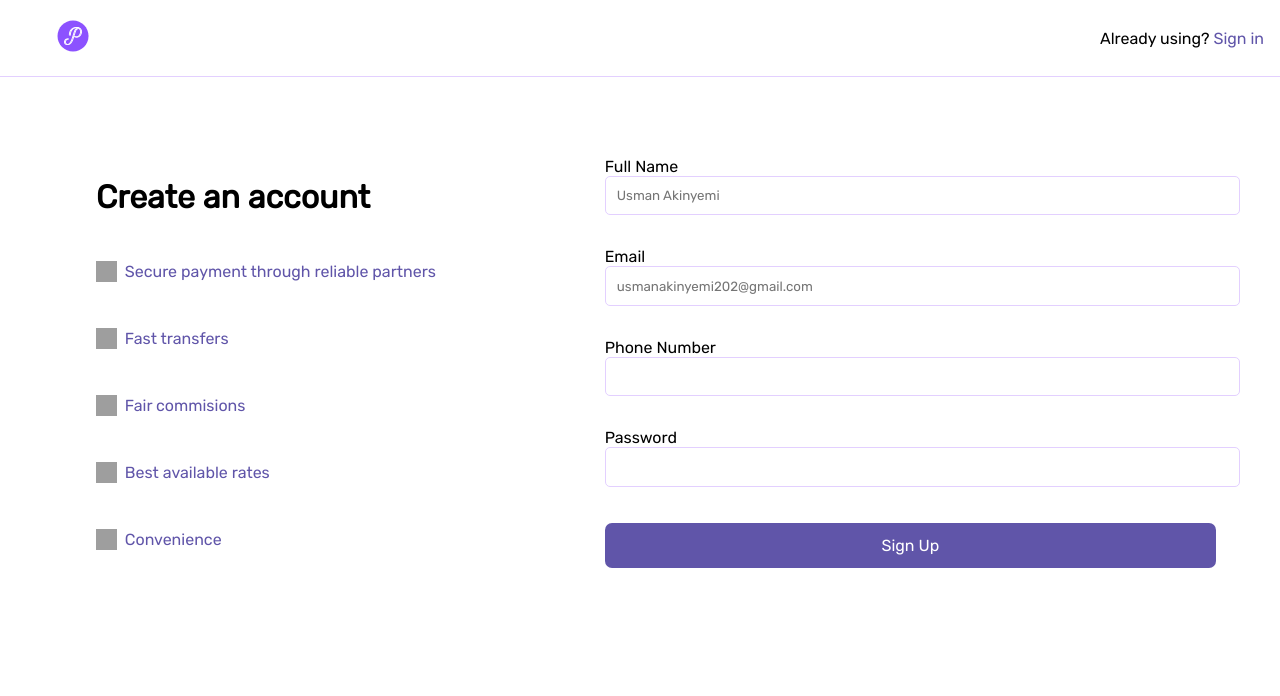
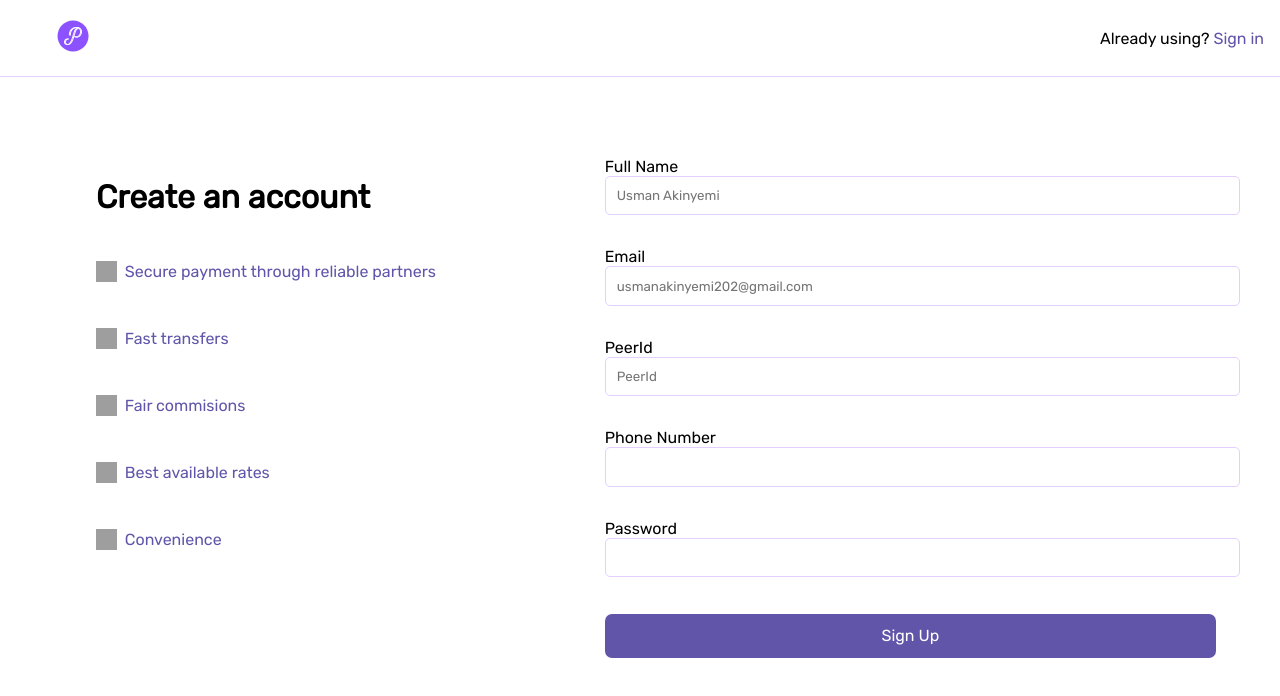
Before and after one commit to Qudusayo/UIHacks2021-PeerPay, a React (Create React App) app: page /register in a window 1280 px wide. Shown: the top 696 px of the page. Built offline with nearby package versions, Linux system fonts and the light colour scheme; no server answers; grey boxes are pictures that could not be loaded.

Commit message:
Added more features

```diff
--- a/src/Routes/Login/index.js
+++ b/src/Routes/Login/index.js
@@ -3,6 +3,7 @@ import axios from "axios";
 import Cookies from "js-cookie";
 import Spinner from "./../../Components/Spinner";
 import Swal from "sweetalert2";
+import { Link } from 'react-router-dom'
 
 import logo from "./../../assets/icons/logo.svg";
 import styles from "./style.module.scss";
@@ -98,6 +99,7 @@ class Login extends Component {
           <button type="submit">
             {this.state.processing ? <Spinner /> : "Sign In"}
           </button>
+          <p><Link to='/register'> New User ? Sign Up</Link></p>
         </form>
       </div>
     );
--- a/src/Routes/Qr/index.js
+++ b/src/Routes/Qr/index.js
@@ -7,7 +7,7 @@ import Wrapper from "./../../Components/Wrapper";
 import Scan from "./Scan";
 
 import styles from "./style.module.scss";
-import Payment from "../Payment";
+// import Payment from "../Payment";
 
 function Qr(props) {
   const [scanStatus, scanStatusHandler] = useState(false);
--- a/src/Routes/Signup/index.js
+++ b/src/Routes/Signup/index.js
@@ -1,21 +1,93 @@
 import React, { Component } from "react";
-import styles from './style.module.css'
-import { Link } from 'react-router-dom'
+import styles from "./style.module.css";
+import { Link } from "react-router-dom";
+import axios from "axios";
+import Swal from "sweetalert2";
 
+import Spinner from "./../../Components/Spinner";
 
-import logo from './../../assets/icons/logo.svg'
+import logo from "./../../assets/icons/logo.svg";
 
 export default class Signup extends Component {
+  constructor(props) {
+    super(props);
+    this.state = {
+      email: "",
+      fullName: "",
+      peerId: "",
+      password: "",
+      phoneNumber: "",
+      processing: false,
+    };
+
+    this.onChange = this.onChange.bind(this);
+    this.onSubmit = this.onSubmit.bind(this);
+  }
+
+  onChange = (e) => {
+    this.setState({ [e.target.id]: e.target.value });
+  };
+
+  componentDidMount() {
+    console.log(process.env.REACT_APP_BACKEND_URI);
+  }
+
+  onSubmit = (e) => {
+    e.preventDefault();
+    const data = {
+      email: this.state.email,
+      fullName: this.state.fullName,
+      peerId: this.state.peerId,
+      phoneNumber: this.state.phoneNumber,
+      password: this.state.password,
+    };
+
+    console.log(data);
+
+    this.setState({ processing: true });
+
+    axios
+      .post(`${process.env.REACT_APP_BACKEND_URI}/auth/signup`, data)
+      .then((response) => {
+        console.log(response.data);
+        if (!response.data.error) {
+          this.props.history.push("/login");
+        } else {
+          this.setState({ processing: false });
+        }
+        return Swal.mixin({
+          toast: true,
+          position: "top-end",
+          showConfirmButton: false,
+          timer: 3000,
+          timerProgressBar: true,
+          didOpen: (toast) => {
+            toast.addEventListener("mouseenter", Swal.stopTimer);
+            toast.addEventListener("mouseleave", Swal.resumeTimer);
+          },
+        }).fire({
+          icon: response.data.error ? "error" : "success",
+          title: response.data.errorMsg,
+        });
+      })
+      .catch((error) => {
+        this.setState({ processing: false });
+        return this.error("Error Fetching user info, Kindly try again");
+      });
+  };
+
+  error = (msg) => alert(msg);
+
   render() {
     return (
       <div className={styles.container}>
         <header>
           <div className={styles.accountHead}>
             <div className={styles.icon}>
-              <img src={logo} />
+              <img src={logo} alt="logo" />
             </div>
             <div className={styles.accountSignIn}>
-              Already using? <Link to='/login' >Sign in</Link>
+              Already using? <Link to="/login">Sign in</Link>
             </div>
           </div>
         </header>
@@ -46,19 +118,25 @@ export default class Signup extends Component {
             </div>
 
             <div className={styles.accSetupForm}>
-              <form action="#">
+              <form onSubmit={this.onSubmit}>
                 <div className={styles.input}>
-                  <label for="fullName">Full Name</label>
+                  <label htmlFor="fullName">Full Name</label>
                   <input
+                    onChange={this.onChange}
+                    value={this.state.fullName}
+                    autoComplete="off"
                     type="text"
                     name="fullName"
-                    id="fullname"
+                    id="fullName"
                     placeholder="Usman Akinyemi"
                   />
                 </div>
                 <div className={styles.input}>
-                  <label for="email">Email</label>
+                  <label htmlFor="email">Email</label>
                   <input
+                    onChange={this.onChange}
+                    value={this.state.email}
+                    autoComplete="off"
                     type="email"
                     name="email"
                     id="email"
@@ -66,19 +144,48 @@ export default class Signup extends Component {
                   />
                 </div>
                 <div className={styles.input}>
-                  <label for="phoneNumber">Phone Number</label>
-                  <input type="tel" name="phoneNumber" id="phoneNumber" />
+                  <label htmlFor="peerId">PeerId</label>
+                  <input
+                    onChange={this.onChange}
+                    value={this.state.peerId}
+                    autoComplete="off"
+                    type="peerId"
+                    name="peerId"
+                    id="peerId"
+                    placeholder="PeerId"
+                  />
                 </div>
                 <div className={styles.input}>
-                  <label for="password">Password</label>
-                  <input type="password" name="password" id="password" />
+                  <label htmlFor="phoneNumber">Phone Number</label>
+                  <input
+                    onChange={this.onChange}
+                    value={this.state.phoneNumber}
+                    autoComplete="off"
+                    type="tel"
+                    name="phoneNumber"
+                    id="phoneNumber"
+                  />
                 </div>
-                <button type="submit">Sign Up</button>
+                <div className={styles.input}>
+                  <label htmlFor="password">Password</label>
+                  <input
+                    onChange={this.onChange}
+                    value={this.state.password}
+                    autoComplete="off"
+                    type="password"
+                    name="password"
+                    id="password"
+                  />
+                </div>
+                <button type="submit">
+                  {this.state.processing ? <Spinner /> : "Sign Up"}
+                </button>
                 {/* <div id="checkbox">
                   <input type="checkbox" checked="checked" />
                   <span>
                     I agree to our Terms of Service and Privacy Policy
-                  </span>
+                  autoComplete='off'</
+                  span>
                 </div> */}
               </form>
             </div>
--- a/src/controllers/transfer.js
+++ b/src/controllers/transfer.js
@@ -6,7 +6,7 @@ const transfer = async (receiver, amount, description) => {
 
   console.log(receiver, amount, description, token)
   const response = await axios.post(
-    "${process.env.REACT_APP_BACKEND_URI}/clientTransfer",
+    `${process.env.REACT_APP_BACKEND_URI}/clientTransfer`,
     {
       receiver,
       amount,
```
